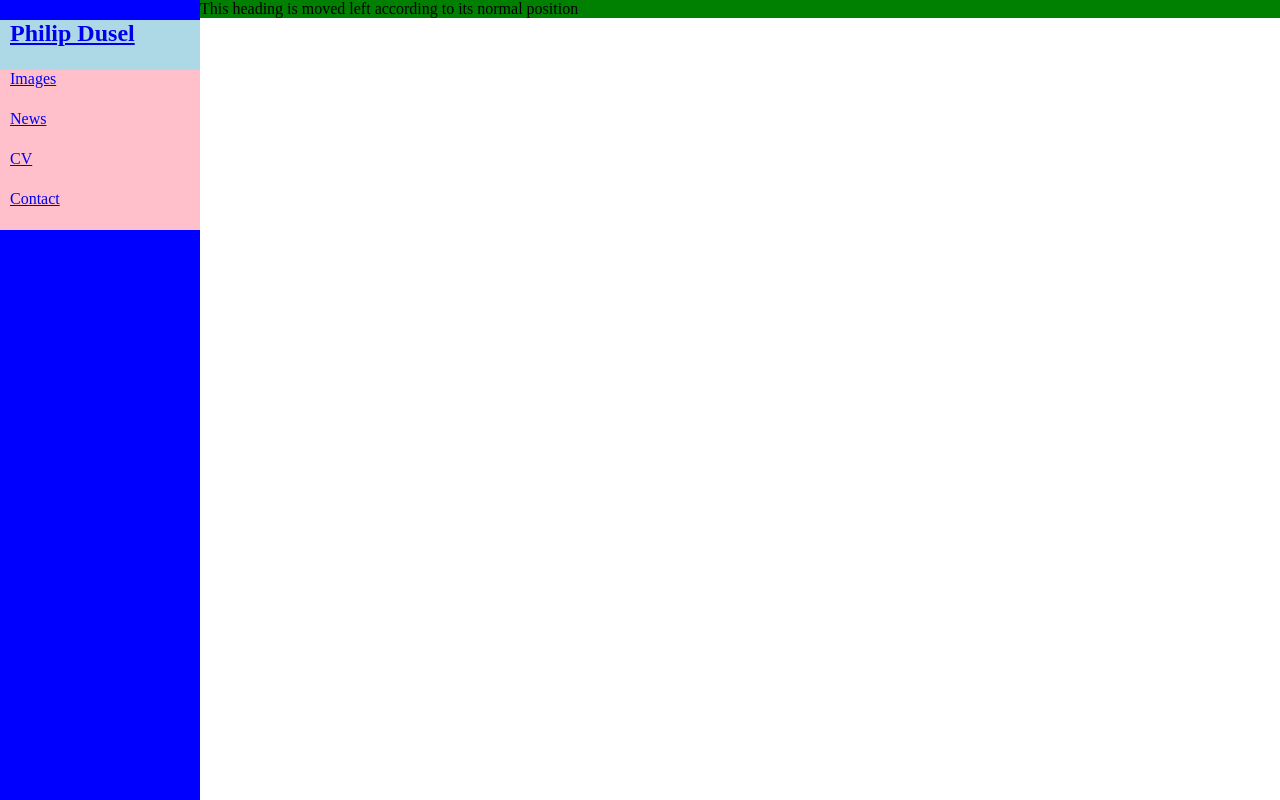
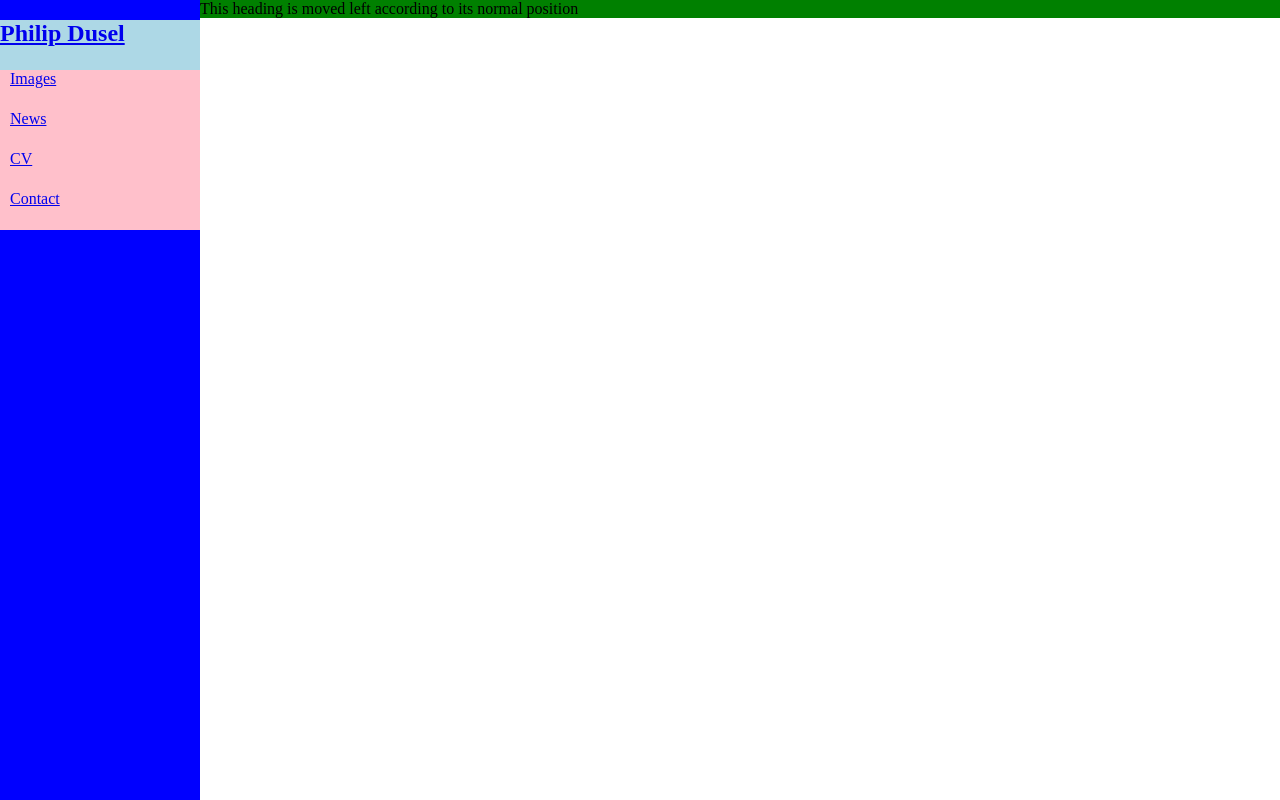
Before and after one commit to phillycheese007/BONGO, a PHP site: page /html/my_page_1.html in a window 1280 px wide. Run offline with PHP 8.4, Linux system fonts and the light colour scheme; style sheets or scripts are compiled from the project's sources.

Commit message:
Update my_left_menu.scss

```diff
--- a/css/my_left_menu.scss
+++ b/css/my_left_menu.scss
@@ -2,6 +2,7 @@
 #myleftmenu
 ---
 h2{font-size:2em;}
+
 
 #my_left_menu{
   ul{
@@ -22,6 +23,9 @@ h2{font-size:2em;}
     li.logo{
       background:lightblue;
       height:50px;
+      a{
+        text-indent:0px;
+      }
     }
   }
 }
```
